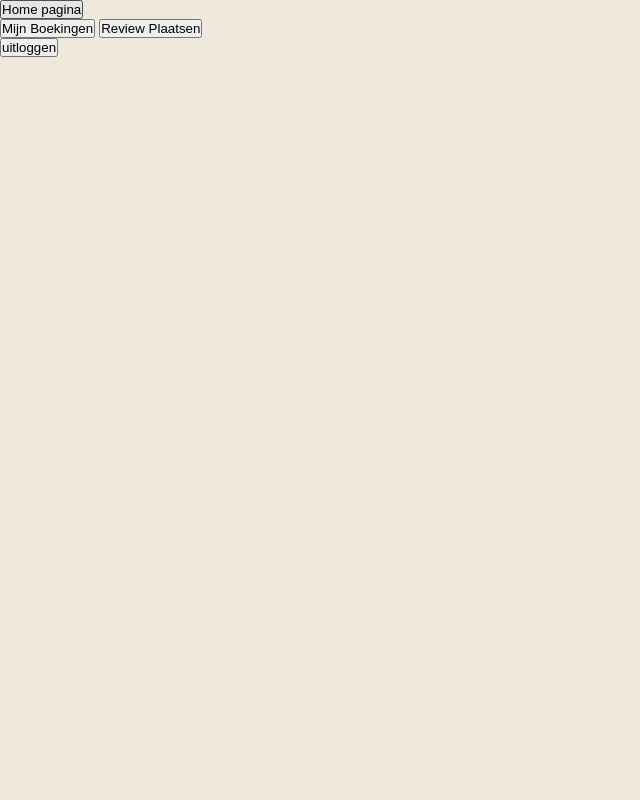
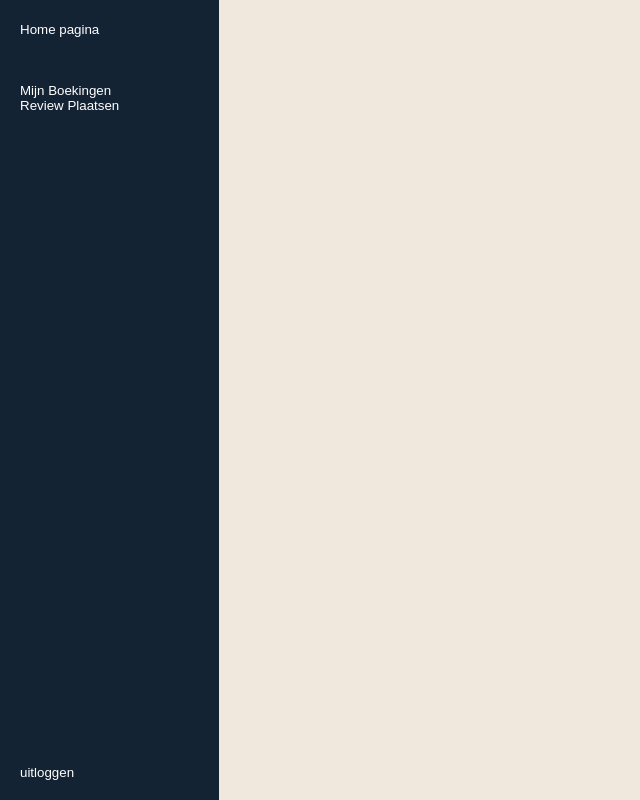
Before and after one commit to DanielRosmalen/webapp2, a PHP site: page /account.php in a window 1280 px wide. Shown: the whole page, without its empty margins (0-640 px from the left). Run offline with PHP 8.4, Linux system fonts and the light colour scheme; a user stored in the database is signed in; data comes from the database, SQL or seed files in the repository; data that the repository does not hold is empty.

Commit message:
Styling added

```diff
--- a/app/account.php
+++ b/app/account.php
@@ -25,16 +25,19 @@ $boekingen  = $stmt->fetchAll();
     <link rel="stylesheet" href="style.css">
 </head>
 <body>
-<div>
+<div class="account-layout">
+    <div class="sidebar">
     <a href="index.php"><button id="back">Home pagina</button></a>
     <form method="GET" class="account-options">
         <button type="submit" name="boekingen" value="boekingen">Mijn Boekingen</button>
         <button type="submit" name="review" value="review">Review Plaatsen</button>
     </form>
-    <form method="post" action="logout.php">
+    <form method="post" action="logout.php" class="account-logout">
         <button type="submit" name="loguit">uitloggen</button>
     </form>
 </div>
+    <div class="content">
+        <div class="boekingen">
 <?php
 if (isset($_GET['boekingen'])) {
     if (empty($boekingen)) {
@@ -59,7 +62,8 @@ if (isset($_GET['boekingen'])) {
         <button type="submit" name="cancel" class="cancel-button">Annuleer Reis</button>
     </form>
 </div>
-<?php } }  ?>
+    <?php } }  ?>
+    </div>
 
 <?php if (isset($_GET['review'])) { ?>
 
@@ -82,5 +86,7 @@ if (isset($_GET['boekingen'])) {
     </form>
 </div>
     <?php } ?>
+    </div>
+</div>
 </body>
 </html>
--- a/app/review.php
+++ b/app/review.php
@@ -9,6 +9,7 @@ $review = $_POST["review"];
 
 $sql = "INSERT INTO reviews (user_id, sterren, onderwerp, beschrijving) VALUES (:user_id, :sterren, :onderwerp, :review)";
 $stmt = $pdo->prepare($sql);
-$stmt->execute(['user_id' => $user_id, 'sterren' => $sterren, 'onderwerp' => $onderwerp, 'review' => $review]);
+$stmt->bindParam(['user_id' => $user_id, 'sterren' => $sterren, 'onderwerp' => $onderwerp, 'review' => $review]);
+$stmt->execute();
 header("Location: account.php");
 exit;
--- a/app/style.css
+++ b/app/style.css
@@ -366,6 +366,7 @@ body {
     display: flex;
     justify-content: center;
     padding: 50px;
+
 }
 
 .reviews-track {
@@ -376,6 +377,7 @@ body {
     width: 100%;
     max-width: 1200px;
     padding: 20px;
+    margin-left: 3%;
 }
 
 .review-card {
@@ -418,7 +420,7 @@ review-subject {
     flex-direction: row;
     align-items: center;
     gap: 15px;
-    margin-left: 35%;
+    margin-left: 43%;
     font-family: "Playfair-Italic";
 }
 
@@ -444,3 +446,61 @@ review-subject {
     justify-content: center;
     cursor: pointer;
 }
+
+.sidebar {
+    display: flex;
+    flex-direction: column;
+    width: 20%;
+    background-color: #142334;
+    gap: 45px;
+    padding: 20px;
+    min-height: 100vh;
+}
+
+.account-options {
+    display: flex;
+    flex-direction: column;
+}
+
+.sidebar button {
+    text-align: left;
+    border: none;
+    border-radius: none;
+    color: white;
+    background-color: #142334;
+    cursor: pointer;
+}
+
+.account-logout {
+    display: flex;
+    margin-top: auto;
+}
+
+.account-layout {
+    display: flex;
+}
+
+.content {
+    width: 100%;
+}
+
+.boekingen {
+    display: flex;
+    flex-wrap: wrap;
+    justify-content: space-evenly;
+}
+
+.results {
+    display: flex;
+    background: #C9A87C;
+    border-radius: 12px;
+    gap: 12px;
+    max-width: 30%;
+    margin: auto;
+    padding: 20px;
+}
+
+.result-item {
+    display: flex;
+    flex-direction: column;
+}
--- a/tegna_travels.sql
+++ b/tegna_travels.sql
@@ -3,7 +3,7 @@
 -- https://www.phpmyadmin.net/
 --
 -- Host: db
--- Gegenereerd op: 13 jun 2026 om 11:51
+-- Gegenereerd op: 16 jun 2026 om 09:18
 -- Serverversie: 8.4.8
 -- PHP-versie: 8.3.30
 
```
Also changed, not shown: app/index.php (+11 -9 lines).
